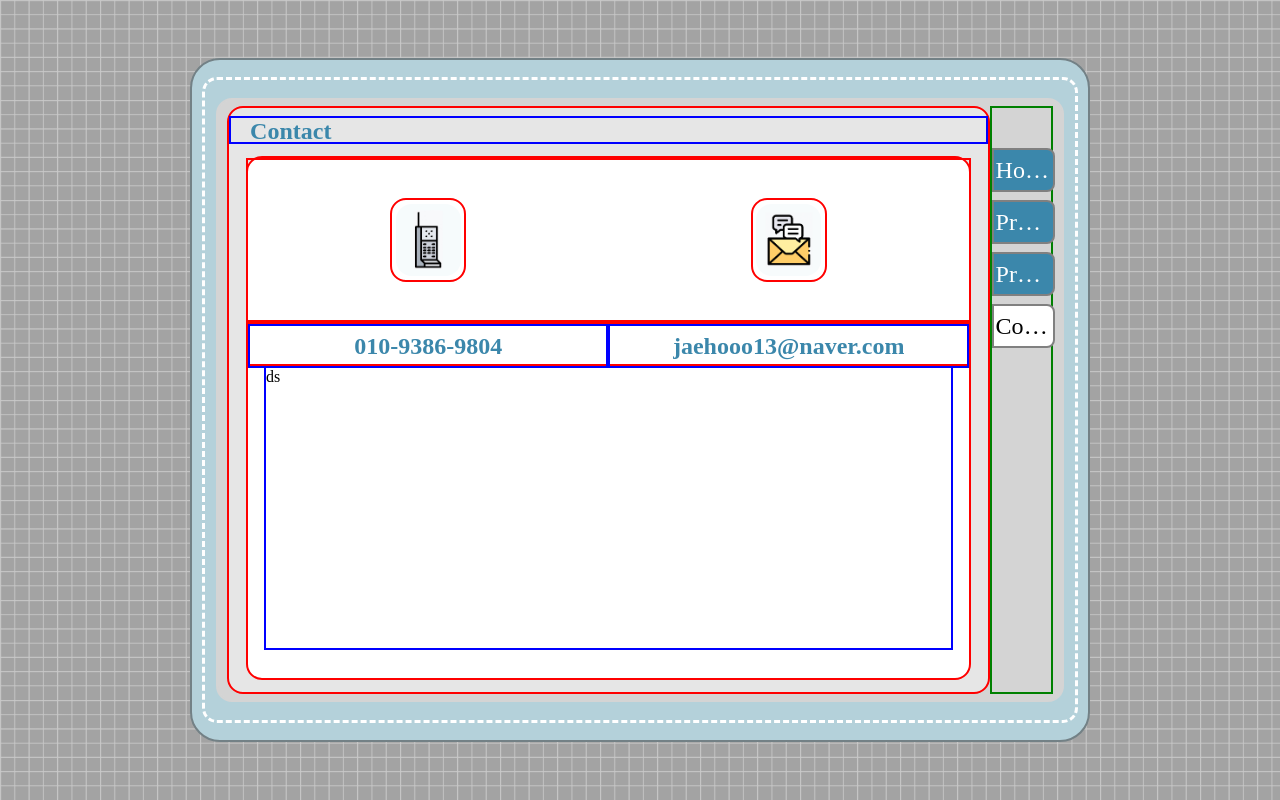
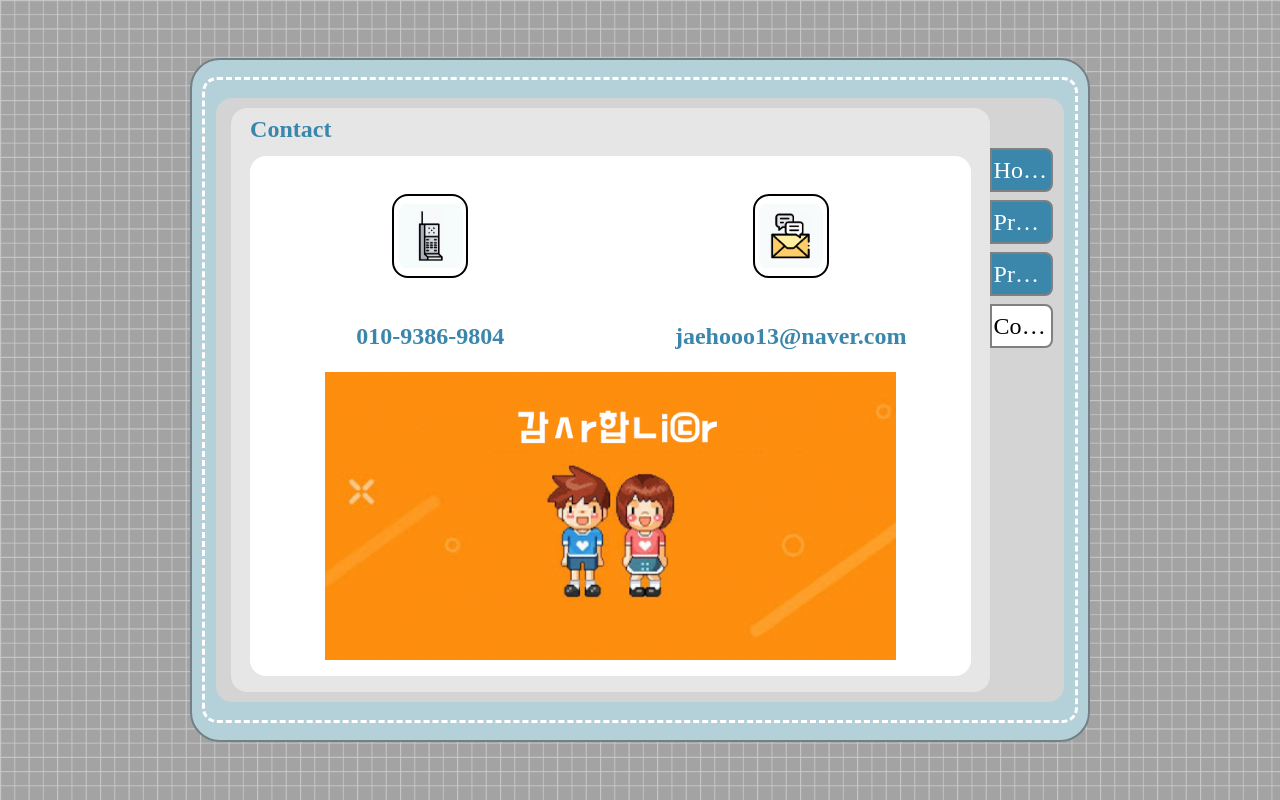
Before and after one commit to jaeho13/Cyworld, a React (Create React App) app in the folder CYWORLD/: page /contact in a window 1280 px wide. Built offline with nearby package versions, Linux system fonts and the light colour scheme.

Commit message:
0511 커밋 테스트

```diff
--- a/CYWORLD/src/Components/Contact.jsx
+++ b/CYWORLD/src/Components/Contact.jsx
@@ -49,9 +49,9 @@ const Contact = () => {
                                                 </ContactStringFlex>
                                             </ContactString>
 
-                                            <ContactThankImage>
-                                                ds
-                                            </ContactThankImage>
+                                            <ContactThankImageCover>
+                                                <ContactThankImage src="/background/Last.png" alt="Thank" />
+                                            </ContactThankImageCover>
 
                                         </ContactBackgroundImage>
                                     </ContactBackgroundImageFlex>
@@ -138,7 +138,7 @@ const FiledBind = styled.div`
 const FiledLeft = styled.div`
     width: 90%;
     height: 73vh;
-    border: 2px solid red;
+    /* border: 2px solid red; */
     display: flex;
     flex-direction: column;
     /* justify-content: center;
@@ -150,14 +150,14 @@ const FiledLeft = styled.div`
 const FiledRight = styled.div`
     width: 7%;
     height: 73vh;
-    border: 2px solid green;
+    /* border: 2px solid green; */
 `
 
 const ContactTitle = styled.div`
     width: 97%;
     height: 3vh;
     margin-top: 1vh;
-    border: 2px solid blue;
+    /* border: 2px solid blue; */
     color: #3B87AB;
     font-weight: bold;
     font-size: 1.5rem;
@@ -176,7 +176,7 @@ const ContactBackgroundImageFlex = styled.div`
 const ContactBackgroundImage = styled.div`
     width: 95%;
     height: 65vh;
-    border: 2px solid red;
+    /* border: 2px solid red; */
     background-color: white;
     border-radius: 16px;
     display: flex;
@@ -187,7 +187,7 @@ const ContactBackgroundImage = styled.div`
 const ContactImageCover = styled.div`
     width: 100%;
     height: 20vh;
-    border: 2px solid red;
+    /* border: 2px solid red; */
     display: flex;
     align-items: center;
     justify-content: space-around;
@@ -196,7 +196,7 @@ const ContactImageCover = styled.div`
 const ContactPhoneCover = styled.div`
     width: 10%;
     height: 10vh;
-    border: 2px solid red;
+    border: 2px solid black;
     border-radius: 16px;
     display: flex;
     justify-content: center;
@@ -206,7 +206,7 @@ const ContactPhoneCover = styled.div`
 const ContactMailCover = styled.div`
     width: 10%;
     height: 10vh;
-    border: 2px solid red;
+    border: 2px solid black;
     border-radius: 16px;
     display: flex;
     justify-content: center;
@@ -216,17 +216,14 @@ const ContactMailCover = styled.div`
 const ContactImage = styled.img`
     width: 90%;
     height: 90%;
-    object-fit: cover;
+    object-fit: contain;
     border-radius: 16px;
 `
-
-
-
 
 const ContactString = styled.div`
     width: 100%;
     height: 5vh;
-    border: 2px solid red;
+    /* border: 2px solid red; */
     display: flex;
 `
 
@@ -234,7 +231,7 @@ const ContactString = styled.div`
 const ContactStringFlex = styled.div`
     width: 50%;
     height: 5vh;
-    border: 2px solid blue;
+    /* border: 2px solid blue; */
     display: flex;
     justify-content: center;
     align-items: center;
@@ -259,12 +256,23 @@ const ContactMail = styled.div`
     text-overflow: ellipsis;
 `
 
-const ContactThankImage = styled.div`
+const ContactThankImageCover = styled.div`
     width: 95%;
-    height: 35vh;
-    border: 2px solid blue;
+    height: 40vh;
+    /* border: 2px solid blue; */
     display: flex;
+    justify-content: center;
+    align-items: center;
 `
+
+const ContactThankImage = styled.img`
+    width: 90%;
+    height: 90%;
+    object-fit: contain;
+    /* border: 2px solid red; */
+    border-radius: 16px;
+`
+
 
 // const FiledTop = styled.div`
 //     width: 100%;
--- a/CYWORLD/src/Components/Home.jsx
+++ b/CYWORLD/src/Components/Home.jsx
@@ -158,7 +158,7 @@ const LeftProfile = styled.div`
 const LeftProfileImage = styled.img`
     width: 90%;
     height: 100%;
-    object-fit: cover;
+    object-fit: contain;
 `
 
 const LeftInfoTitle = styled.div`
@@ -283,7 +283,8 @@ const CenterTopLink = styled.div`
 
 const CenterCommitState = styled.div`
     width: 99%;
-    height: 3vh;
+    height: 2vh;
+    padding-top: 1vh;
     /* border: 2px solid red; */
     display: flex;
     align-items: center;
--- a/CYWORLD/src/Components/Profile.jsx
+++ b/CYWORLD/src/Components/Profile.jsx
@@ -46,7 +46,10 @@ const Profile = () => {
                                         앞으로도 어떤 일을 하던 책임감을 가지고 진행하며, 부족함 없이 실행할 수 있도록 하겠습니다. 감사합니다. <br />
                                     </IntroduceBoard>
                                     <IntroduceTitle>Stack</IntroduceTitle>
-                                    <IntroduceBoard>보드보드</IntroduceBoard>
+                                    <IntroduceBoard>
+
+
+                                    </IntroduceBoard>
                                 </FiledLeft>
 
                                 <FiledRight>
@@ -90,7 +93,7 @@ const FiledBind = styled.div`
 const FiledLeft = styled.div`
     width: 90%;
     height: 73vh;
-    /* border: 2px solid red; */
+    border: 2px solid red;
     display: flex;
     flex-direction: column;
     justify-content: center;
@@ -107,9 +110,10 @@ const FiledRight = styled.div`
 
 const IntroduceTitle = styled.div`
     width: 95%;
-    height: 4vh;
+    height: 3vh;
+    margin-top: 1vh;
     /* border: 2px solid red; */
-    padding-left: 2%;
+    padding-left: 1%;
     color: #3B87AB;
     font-size: 1.5rem;
     font-weight: bold;
@@ -132,6 +136,15 @@ const IntroduceBoard = styled.div`
     padding-left: 8px;
     padding-top: 8px;
 `
+
+const Stack = styled.div`
+    width: 100%;
+    height: 2rem;
+    /* border: 2px solid blue; */
+    display: flex;
+    color: #3B87AB;
+`
+
 
 
 {/* <Body>
```
Also changed, not shown: CYWORLD/src/Components/Project.jsx (line endings or trailing spaces), 1 other file (tests, documents, lock files or other folders).
